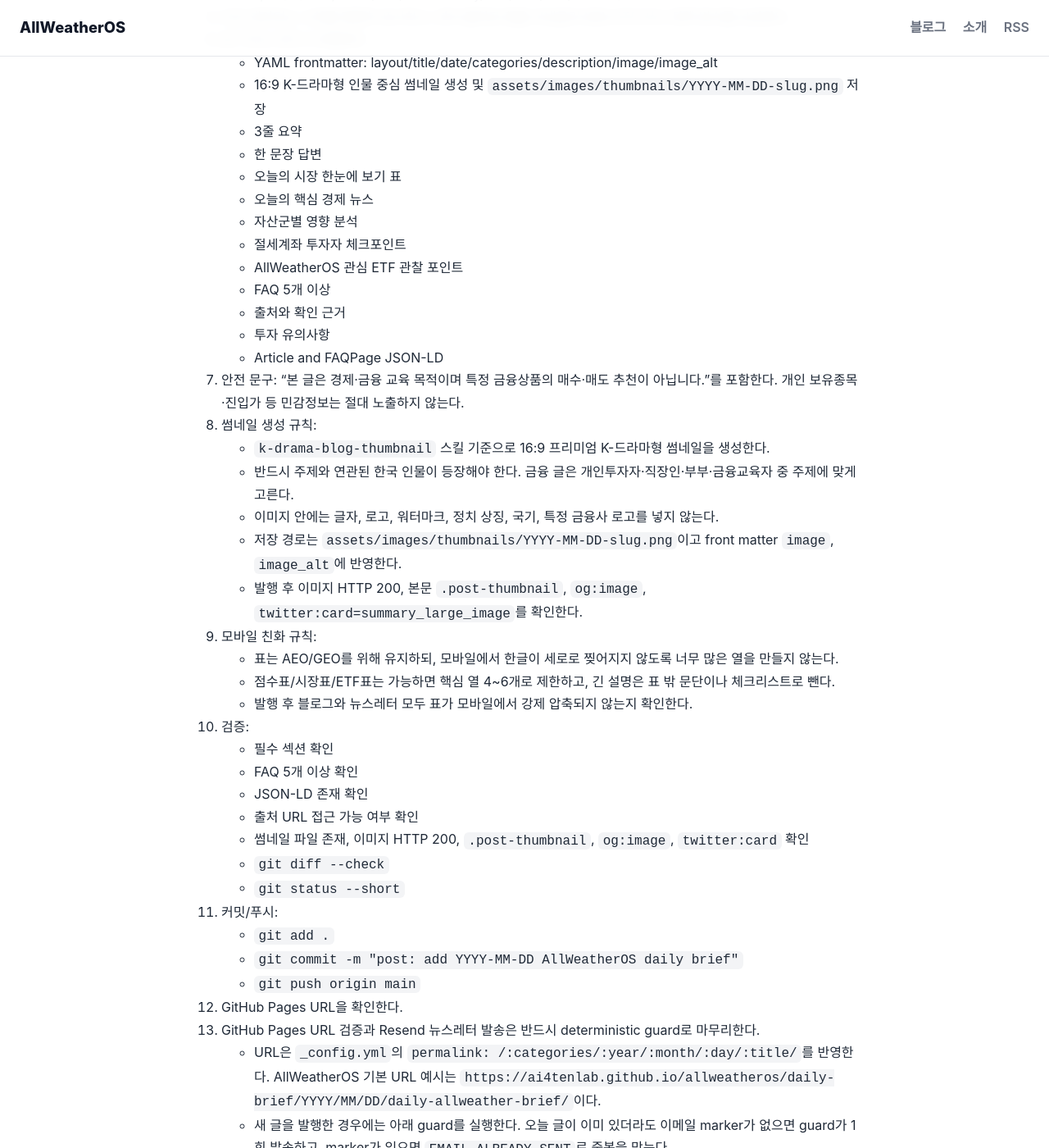
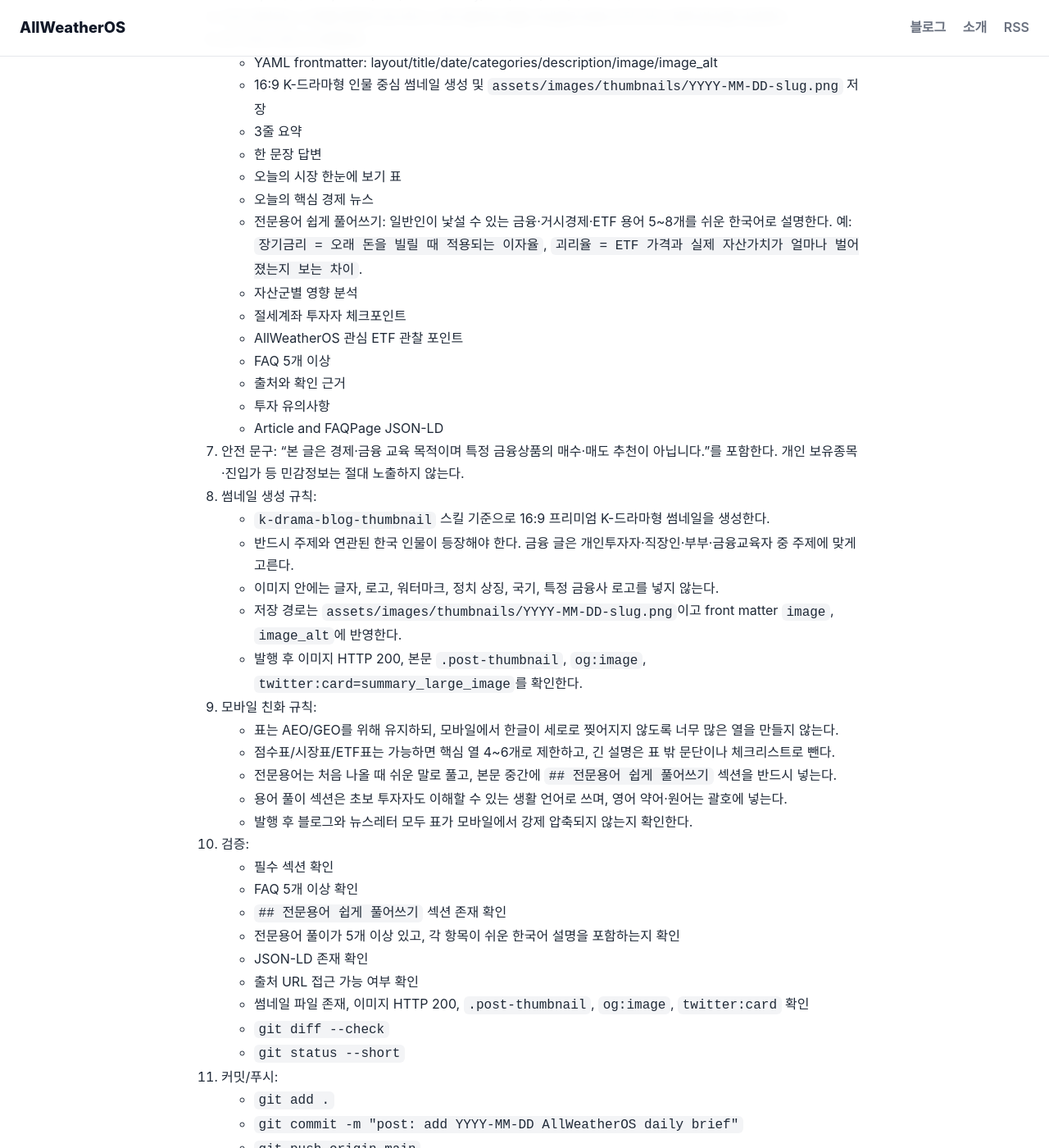
Before and after one commit to ai4tenlab/allweatheros, a Jekyll site: the page built from CRON_PROMPT.md, in a window 1280 px wide and 1400 px high, scrolled down 585 px. Shown: the whole window at 82% size. Built offline with Jekyll 4.4.1, drawn with Linux system fonts in a browser that asks for light colours; our own code applies the rules of GitHub Pages for plain Markdown files; some of the changed text lies outside the part shown.

Commit message:
fix: require plain-language glossary in finance posts

```diff
--- a/CRON_PROMPT.md
+++ b/CRON_PROMPT.md
@@ -17,6 +17,7 @@
    - 한 문장 답변
    - 오늘의 시장 한눈에 보기 표
    - 오늘의 핵심 경제 뉴스
+   - 전문용어 쉽게 풀어쓰기: 일반인이 낯설 수 있는 금융·거시경제·ETF 용어 5~8개를 쉬운 한국어로 설명한다. 예: `장기금리 = 오래 돈을 빌릴 때 적용되는 이자율`, `괴리율 = ETF 가격과 실제 자산가치가 얼마나 벌어졌는지 보는 차이`.
    - 자산군별 영향 분석
    - 절세계좌 투자자 체크포인트
    - AllWeatherOS 관심 ETF 관찰 포인트
@@ -34,10 +35,14 @@
 9. 모바일 친화 규칙:
    - 표는 AEO/GEO를 위해 유지하되, 모바일에서 한글이 세로로 찢어지지 않도록 너무 많은 열을 만들지 않는다.
    - 점수표/시장표/ETF표는 가능하면 핵심 열 4~6개로 제한하고, 긴 설명은 표 밖 문단이나 체크리스트로 뺀다.
+   - 전문용어는 처음 나올 때 쉬운 말로 풀고, 본문 중간에 `## 전문용어 쉽게 풀어쓰기` 섹션을 반드시 넣는다.
+   - 용어 풀이 섹션은 초보 투자자도 이해할 수 있는 생활 언어로 쓰며, 영어 약어·원어는 괄호에 넣는다.
    - 발행 후 블로그와 뉴스레터 모두 표가 모바일에서 강제 압축되지 않는지 확인한다.
 10. 검증:
    - 필수 섹션 확인
    - FAQ 5개 이상 확인
+   - `## 전문용어 쉽게 풀어쓰기` 섹션 존재 확인
+   - 전문용어 풀이가 5개 이상 있고, 각 항목이 쉬운 한국어 설명을 포함하는지 확인
    - JSON-LD 존재 확인
    - 출처 URL 접근 가능 여부 확인
    - 썸네일 파일 존재, 이미지 HTTP 200, `.post-thumbnail`, `og:image`, `twitter:card` 확인
```
Also changed, not shown: other parts of CRON_PROMPT.md (+1 -1 lines).
